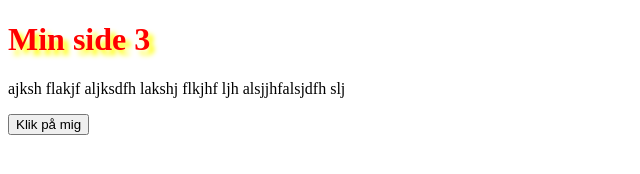
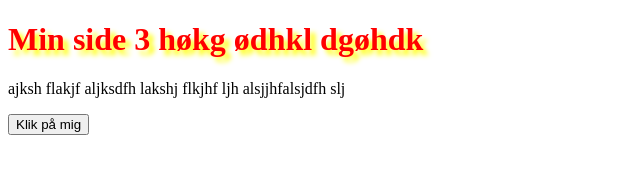
Before and after one commit to devcronberg/WebAppTest, a plain HTML site: page index.html in a window 1280 px wide. Shown: the whole page, without its empty margins (0-640 px from the left). Drawn offline with Linux system fonts and the light colour scheme.

Commit message:
fndfkdfn

```diff
--- a/index.html
+++ b/index.html
@@ -8,7 +8,7 @@
 </head>
 <body>
 
-    <h1>Min side 3</h1>
+    <h1>Min side 3 høkg ødhkl dgøhdk </h1>
 
     <p>ajksh flakjf aljksdfh lakshj
         flkjhf ljh alsjjhfalsjdfh slj</p>
```
